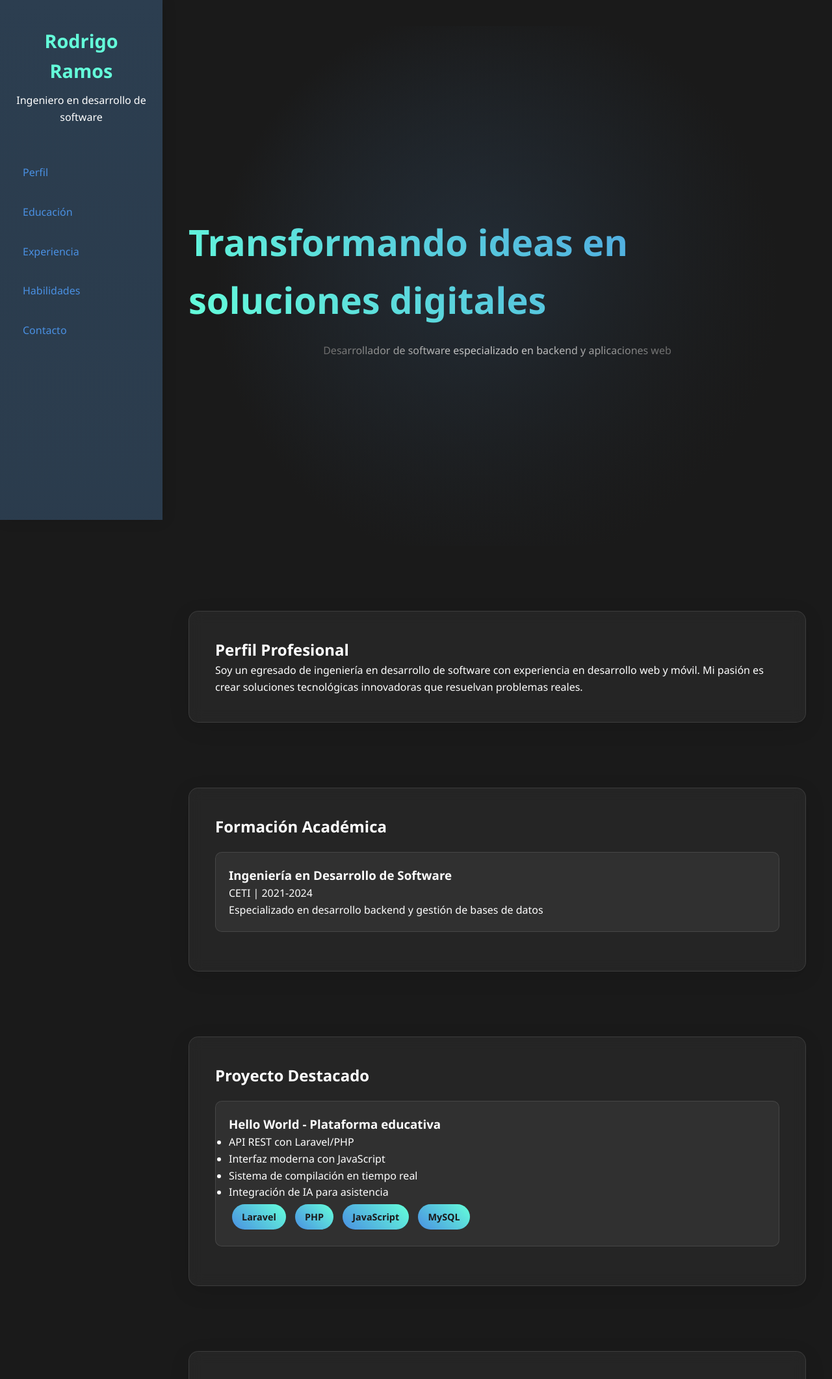
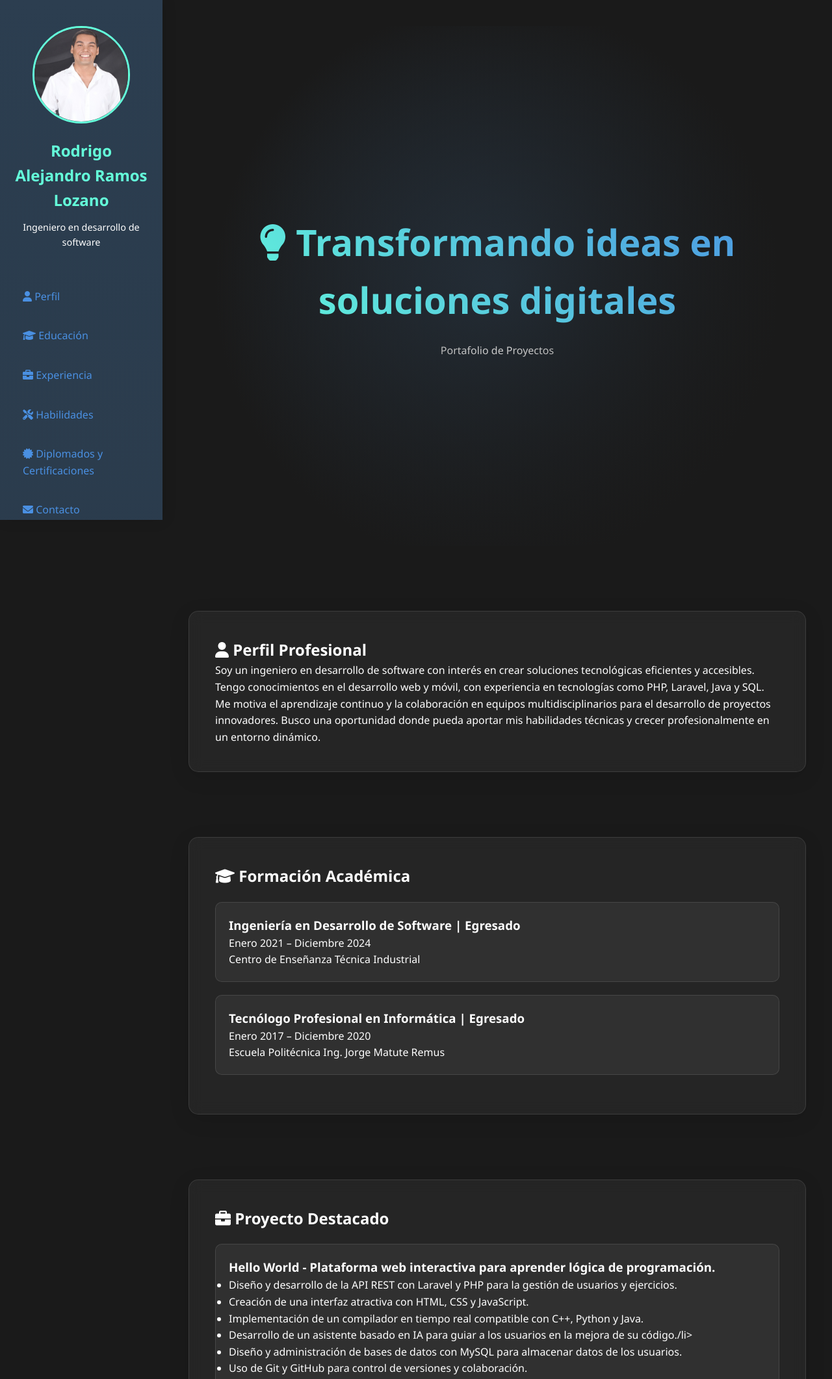
Before and after one commit to rodrigocoris/Portafolio, a plain HTML site: page home.html in a window 1280 px wide. Shown: the top 2122 px of the page at 65% size. Drawn offline with Linux system fonts and the light colour scheme.

Commit message:
Feature: New Desing with more information and personal profile

```diff
--- a/home.html
+++ b/home.html
@@ -38,6 +38,7 @@
             transition: transform 0.3s;
             box-shadow: 2px 0 20px rgba(0, 0, 0, 0.1);
             z-index: 1000;
+            overflow-y: auto;
         }
 
         .main-content {
@@ -52,8 +53,20 @@
 
         .profile h1 {
             color: var(--accent-color);
-            font-size: 1.8em;
+            font-size: 1.5em;
             margin-bottom: 10px;
+        }
+
+        .profile p {
+            font-size: 0.9em;
+        }
+
+        .profile img {
+            width: 150px;
+            height: 150px;
+            border-radius: 50%;
+            margin-bottom: 15px;
+            border: 3px solid var(--accent-color);
         }
 
         .sidebar ul {
@@ -108,6 +121,7 @@
             -webkit-background-clip: text;
             background-clip: text;
             -webkit-text-fill-color: transparent;
+            text-align: center;
         }
 
         .section {
@@ -181,6 +195,17 @@
             color: var(--accent-color);
         }
 
+        .menu-toggle {
+            display: none;
+            position: fixed;
+            top: 20px;
+            left: 20px;
+            z-index: 1100;
+            font-size: 2em;
+            color: var(--accent-color);
+            cursor: pointer;
+        }
+
         @media (max-width: 768px) {
             .sidebar {
                 transform: translateX(-250px);
@@ -196,53 +221,80 @@
                 text-align: center;
                 padding: 0 20px;
             }
+
+            .menu-toggle {
+                display: block;
+            }
+        }
+
+        @media (min-width: 769px) {
+            .sidebar {
+                transform: translateX(0);
+            }
+            .main-content {
+                margin-left: 250px;
+            }
         }
     </style>
 </head>
 <body>
+    <div class="menu-toggle"><i class="fas fa-bars"></i></div>
     <nav class="sidebar">
         <div class="profile">
-            <h1>Rodrigo Ramos</h1>
+            <img src="Profile.JPG" >
+            <h1>Rodrigo Alejandro Ramos Lozano</h1>
             <p>Ingeniero en desarrollo de software</p>
         </div>
         <ul>
-            <li><a href="#perfil">Perfil</a></li>
-            <li><a href="#educacion">Educación</a></li>
-            <li><a href="#experiencia">Experiencia</a></li>
-            <li><a href="#habilidades">Habilidades</a></li>
-            <li><a href="#contacto">Contacto</a></li>
+            <li><a href="#perfil"><i class="fas fa-user"></i> Perfil</a></li>
+            <li><a href="#educacion"><i class="fas fa-graduation-cap"></i> Educación</a></li>
+            <li><a href="#experiencia"><i class="fas fa-briefcase"></i> Experiencia</a></li>
+            <li><a href="#habilidades"><i class="fas fa-tools"></i> Habilidades</a></li>
+            <li><a href="#certificaciones"><i class="fas fa-certificate"></i> Diplomados y Certificaciones</a></li>
+            <li><a href="#contacto"><i class="fas fa-envelope"></i> Contacto</a></li>
         </ul>
     </nav>
 
     <main class="main-content">
         <section class="hero">
-            <h1>Transformando ideas en soluciones digitales</h1>
-            <p>Desarrollador de software especializado en backend y aplicaciones web</p>
+            <h1><i class="fas fa-lightbulb"></i> Transformando ideas en soluciones digitales</h1>
+            <p>Portafolio de Proyectos</p>
         </section>
 
         <section id="perfil" class="section">
-            <h2>Perfil Profesional</h2>
-            <p>Soy un egresado de ingeniería en desarrollo de software con experiencia en desarrollo web y móvil. Mi pasión es crear soluciones tecnológicas innovadoras que resuelvan problemas reales.</p>
+            <h2><i class="fas fa-user"></i> Perfil Profesional</h2>
+            <p>Soy un ingeniero en desarrollo de software con interés en crear soluciones tecnológicas eficientes y accesibles.
+                Tengo conocimientos en el desarrollo web y móvil, con experiencia en tecnologías como PHP, Laravel, Java y
+                SQL. Me motiva el aprendizaje continuo y la colaboración en equipos multidisciplinarios para el desarrollo de
+                proyectos innovadores. Busco una oportunidad donde pueda aportar mis habilidades técnicas y crecer
+                profesionalmente en un entorno dinámico.</p>
         </section>
 
         <section id="educacion" class="section">
-            <h2>Formación Académica</h2>
+            <h2><i class="fas fa-graduation-cap"></i> Formación Académica</h2>
             <div class="project-card">
-                <h3>Ingeniería en Desarrollo de Software</h3>
-                <p>CETI | 2021-2024</p>
-                <p>Especializado en desarrollo backend y gestión de bases de datos</p>
+                <h3>Ingeniería en Desarrollo de Software | Egresado</h3>
+                <p>Enero 2021 – Diciembre 2024</p>
+                <p>Centro de Enseñanza Técnica Industrial</p>
+            </div>
+            <div class="project-card">
+                <h3>Tecnólogo Profesional en Informática | Egresado </h3>
+                <p>Enero 2017 – Diciembre 2020</p>
+                <p>Escuela Politécnica Ing. Jorge Matute Remus</p>
             </div>
         </section>
 
         <section id="experiencia" class="section">
-            <h2>Proyecto Destacado</h2>
+            <h2><i class="fas fa-briefcase"></i> Proyecto Destacado</h2>
             <div class="project-card">
-                <h3>Hello World - Plataforma educativa</h3>
+                <h3>Hello World - Plataforma web interactiva para aprender lógica de programación.</h3>
                 <ul>
-                    <li>API REST con Laravel/PHP</li>
-                    <li>Interfaz moderna con JavaScript</li>
-                    <li>Sistema de compilación en tiempo real</li>
-                    <li>Integración de IA para asistencia</li>
+                    <li>Diseño y desarrollo de la API REST con Laravel y PHP para la gestión de usuarios y ejercicios.</li>
+                    <li>Creación de una interfaz atractiva con HTML, CSS y JavaScript.</li>
+                    <li>Implementación de un compilador en tiempo real compatible con C++, Python y Java.</li>
+                    <li>Desarrollo de un asistente basado en IA para guiar a los usuarios en la mejora de su código./li>
+                    <li>Diseño y administración de bases de datos con MySQL para almacenar datos de los usuarios.</li>
+                    <li>Uso de Git y GitHub para control de versiones y colaboración.</li>
                 </ul>
                 <div class="tech-stack">
                     <span class="skill-badge">Laravel</span>
@@ -254,7 +306,7 @@
         </section>
 
         <section id="habilidades" class="section">
-            <h2>Competencias Técnicas</h2>
+            <h2><i class="fas fa-tools"></i> Competencias Técnicas</h2>
             <div class="skills-container">
                 <span class="skill-badge">PHP</span>
                 <span class="skill-badge">Laravel</span>
@@ -265,8 +317,19 @@
             </div>
         </section>
 
+        <section id="certificaciones" class="section">
+            <h2><i class="fas fa-certificate"></i> Diplomados y Certificaciones</h2>
+            <ul>
+                <li>Opera redes de cómputo | Universidad de Guadalajara</li>
+                <li>Capacitación de usuarios en informática | Universidad de Guadalajara</li>
+                <li>Opera y da mantenimiento a equipos de cómputo | Universidad de Guadalajara</li>
+                <li>Diseña programas y páginas web | Universidad de Guadalajara</li>
+                <li>Gestión de pequeñas y medianas empresas | Universidad de Guadalajara</li>
+            </ul>
+        </section>
+
         <section id="contacto" class="section">
-            <h2>Contacto</h2>
+            <h2><i class="fas fa-envelope"></i> Contacto</h2>
             <div class="contact-info">
                 <i class="fab fa-linkedin"></i>
                 <a href="https://linkedin.com/in/rodrigo-alejandro-ramos-lozano-23010324a" target="_blank">LinkedIn</a>
```
Also changed, not shown: Profile.JPG (added).
